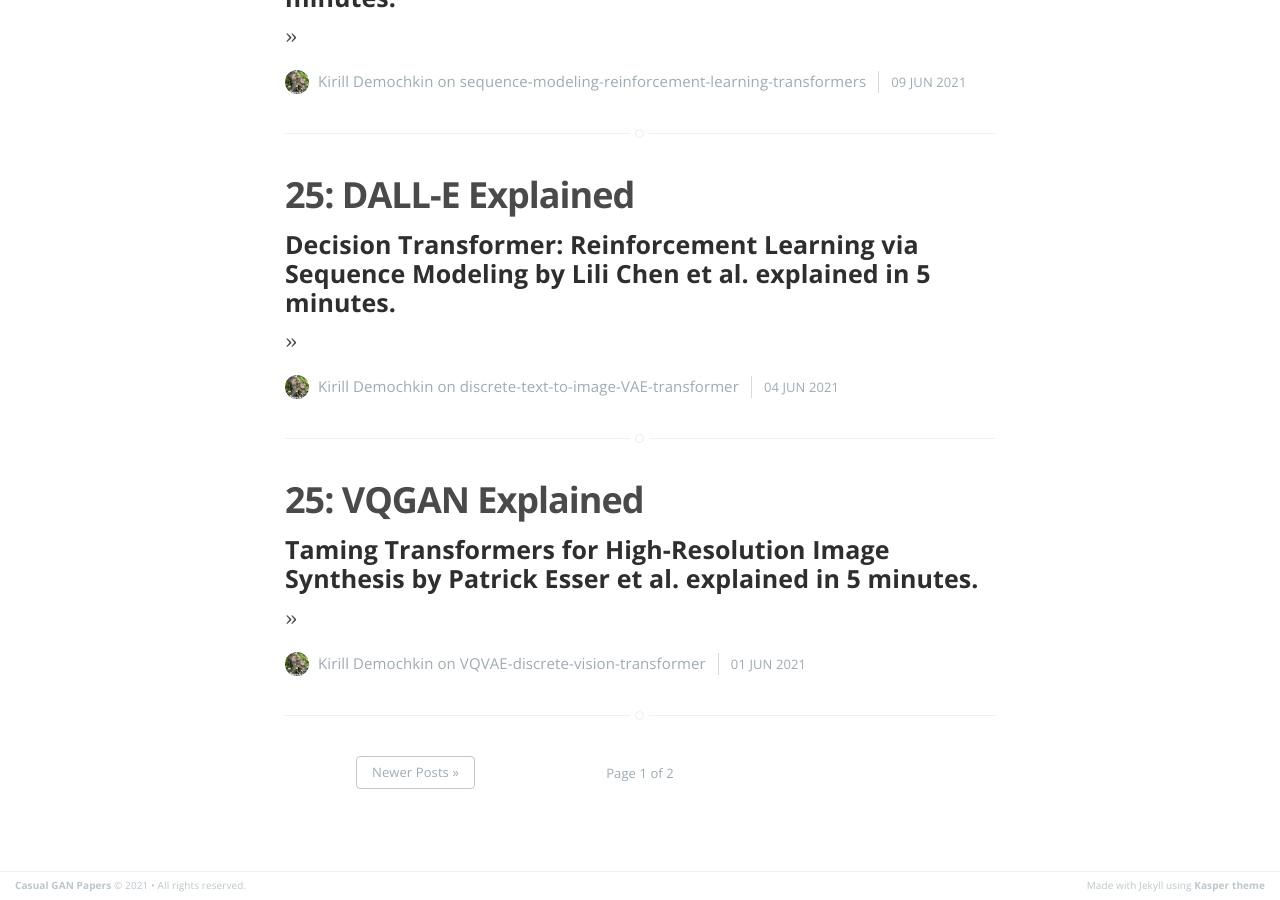
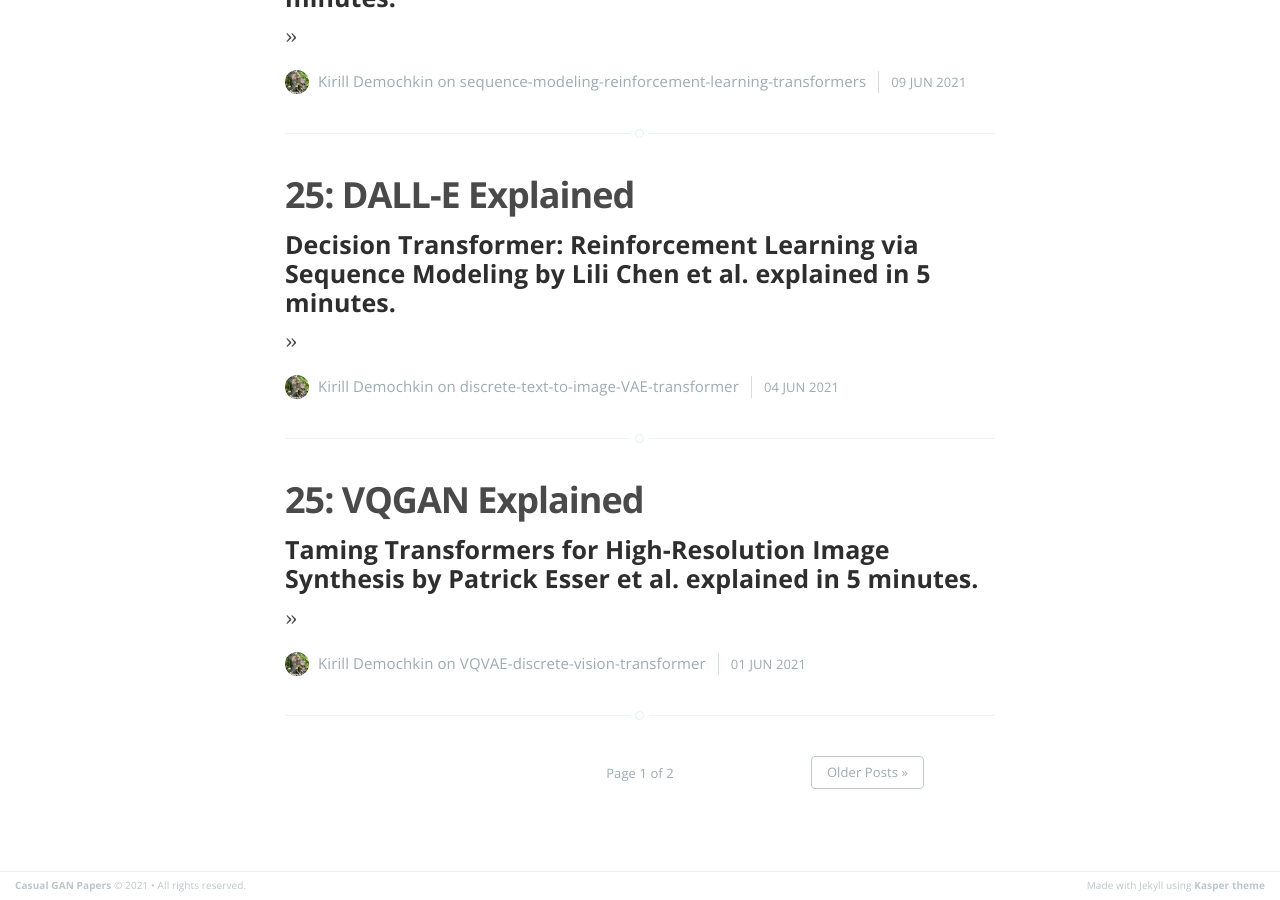
Before and after one commit to KirillDemochkin/kirilldemochkin.github.io, a Jekyll site: the page built from index.html, in a window 1280 px wide and 900 px high, scrolled down 4099 px. Built offline with Jekyll 4.4.1, drawn with Linux system fonts in a browser that asks for light colours; the list of posts is cut into pages by our own code; comment, search, counter and statistics services are not loaded.

Commit message:
Update pagination.html

```diff
--- a/_includes/pagination.html
+++ b/_includes/pagination.html
@@ -2,13 +2,13 @@
     {% if paginator.total_pages > 1 %}
         <div class="pagination">
             {% if paginator.previous_page %}
-                <a class="older-posts" href="{{ paginator.previous_page_path | relative_url }}">&laquo; Older Posts</a>
+                <a class="newer-posts" href="{{ paginator.previous_page_path | relative_url }}">&laquo; Newer Posts</a>
             {% endif %}
 
             <span class="page-number"> Page {{paginator.page}} of {{paginator.total_pages}} </span>
 
             {% if paginator.next_page %}
-                <a class="newer-posts" href="{{ paginator.next_page_path | relative_url }}">Newer Posts &raquo;</a>
+                <a class="older-posts" href="{{ paginator.next_page_path | relative_url }}">Older Posts &raquo;</a>
             {% endif %}
         </div>
     {% endif %}
```
